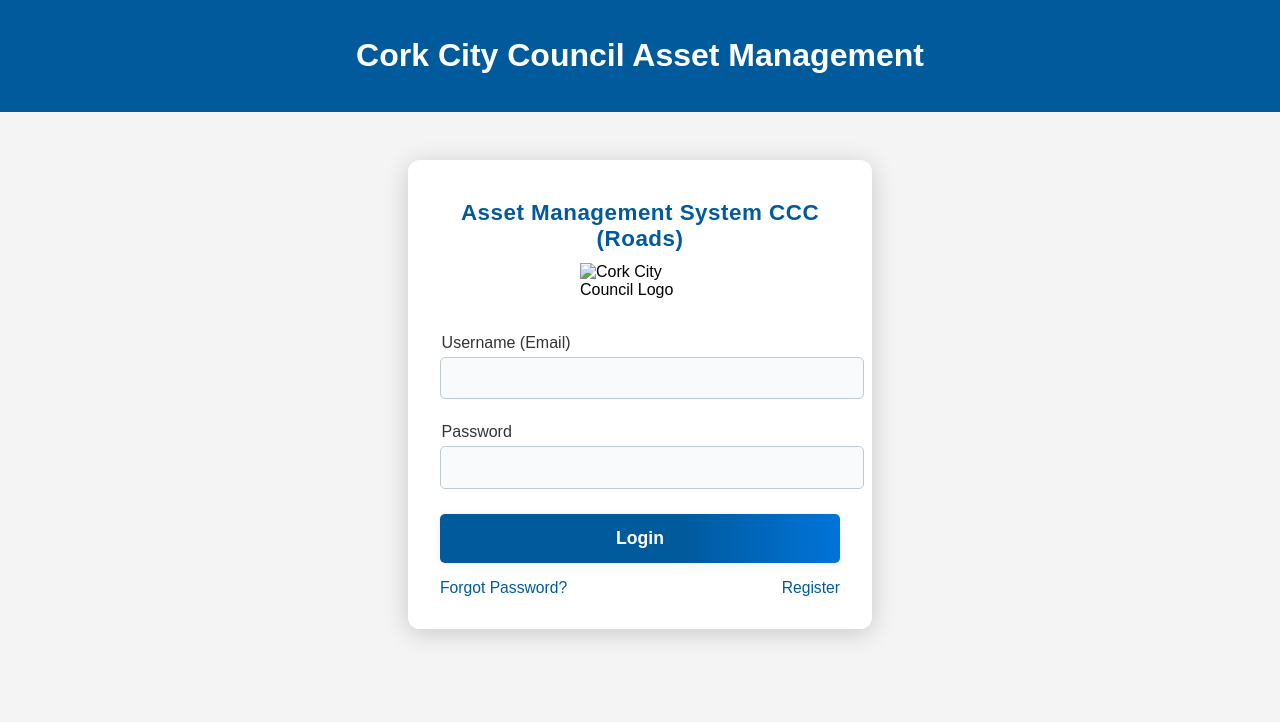
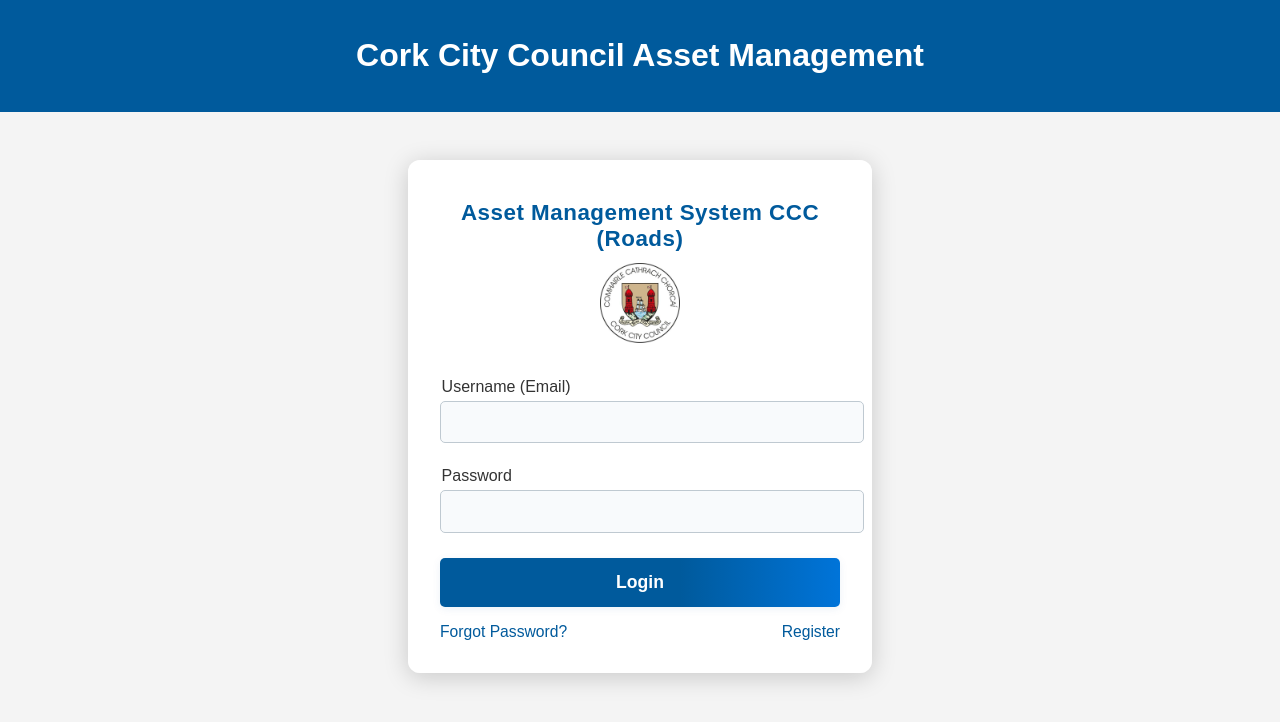
Before and after one commit to AssetCCC/Asset-Management-Sytstem-CCC, a plain HTML site: page index.html in a window 1280 px wide. Drawn offline with nearby package versions, Linux system fonts and the light colour scheme.

Commit message:
Add files via upload

```diff
--- a/index.html
+++ b/index.html
@@ -162,7 +162,7 @@
     <div id="login-bg" class="login-bg"></div>
     <div id="login-section" class="login-container">
         <div class="login-title">Asset Management System CCC (Roads)</div>
-        <img src="cork-city-council-logo.png" alt="Cork City Council Logo" style="display:block; margin: 0 auto 1.2em auto; max-width: 120px; max-height: 80px;" />
+        <img src="cork-city-council-logo.jpg" alt="Cork City Council Logo" style="display:block; margin: 0 auto 1.2em auto; max-width: 120px; max-height: 80px;" />
         <div id="login-error" class="error" style="display:none;"></div>
         <form id="login-form">
             <label for="username">Username (Email)</label>
```
Also changed, not shown: cork-city-council-logo.jpg.jpg (added).
